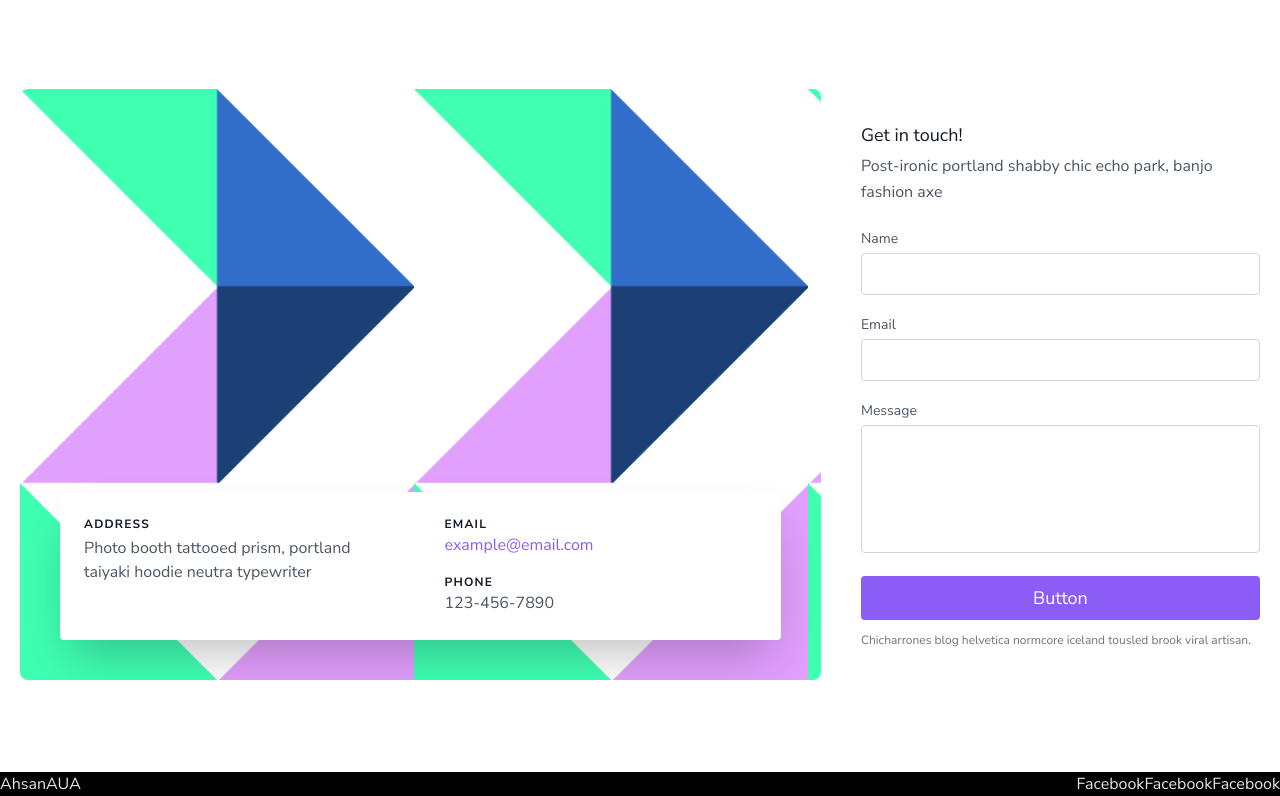
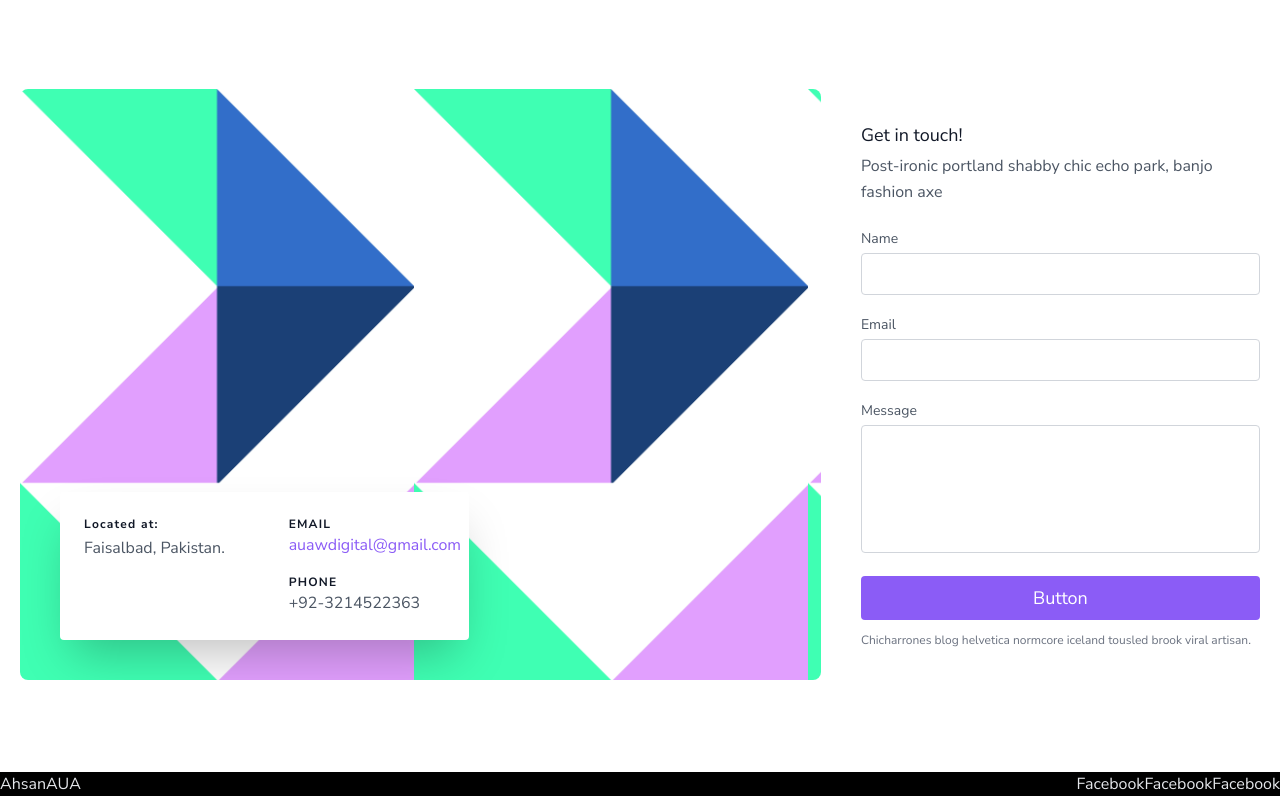
Before and after one commit to AUAboi/auaportfolio, a Vue app: page / in a window 1280 px wide. Shown: the part 2079-2875 px from the top of the page. Built offline with nearby package versions, Linux system fonts and the light colour scheme.

Commit message:
project restructring

```diff
--- a/src/components/About.vue
+++ b/src/components/About.vue
@@ -32,7 +32,7 @@
 </template>
 
 <script>
-import AppProfileCard from "@/components/utils/AppProfileCard";
+import AppProfileCard from "@/components/cards/AppProfileCard";
 
 export default {
 	name: "About",
--- a/src/components/Contact.vue
+++ b/src/components/Contact.vue
@@ -5,33 +5,7 @@
 			<div
 				class="bg-pattern lg:w-2/3 md:w-1/2 rounded-lg overflow-hidden sm:mr-10 p-10 flex items-end justify-start relative"
 			>
-				<div class="bg-white relative flex flex-wrap py-6 rounded shadow-2xl">
-					<div class="lg:w-1/2 px-6">
-						<h2
-							class="title-font font-semibold text-gray-900 tracking-widest text-xs"
-						>
-							ADDRESS
-						</h2>
-						<p class="mt-1">
-							Photo booth tattooed prism, portland taiyaki hoodie neutra
-							typewriter
-						</p>
-					</div>
-					<div class="lg:w-1/2 px-6 mt-4 lg:mt-0">
-						<h2
-							class="title-font font-semibold text-gray-900 tracking-widest text-xs"
-						>
-							EMAIL
-						</h2>
-						<a class="text-purple-500 leading-relaxed">example@email.com</a>
-						<h2
-							class="title-font font-semibold text-gray-900 tracking-widest text-xs mt-4"
-						>
-							PHONE
-						</h2>
-						<p class="leading-relaxed">123-456-7890</p>
-					</div>
-				</div>
+				<AppContactCard />
 			</div>
 			<AppContactForm />
 		</div>
@@ -40,11 +14,13 @@
 
 <script>
 import AppContactForm from "@/components/utils/AppContactForm";
+import AppContactCard from "@/components/cards/AppContactCard";
 
 export default {
 	name: "Contact",
 	components: {
-		AppContactForm
+		AppContactForm,
+		AppContactCard
 	}
 };
 </script>
--- a/src/components/MySkills.vue
+++ b/src/components/MySkills.vue
@@ -88,10 +88,10 @@
 </template>
 
 <script>
-import AppModal from "@/components/utils/AppModal";
-import AppProjectModal from "@/components/utils/AppProjectModal";
+import AppModal from "@/components/modals/AppModal";
+import AppProjectModal from "@/components/modals/AppProjectModal";
 
-import AppPortfolioModal from "@/components/utils/AppPortfolioModal";
+import AppPortfolioModal from "@/components/modals/AppPortfolioModal";
 
 export default {
 	name: "MySkills",
--- a/src/components/Portfolio.vue
+++ b/src/components/Portfolio.vue
@@ -5,7 +5,7 @@
 		</AppModal>
 		<h1 class="section-heading">My Portfolio</h1>
 		<div class="grid md:grid-cols-2 lg:grid-cols-3">
-			<AppProject
+			<AppProjectCard
 				@show-modal="showModal(project)"
 				v-for="(project, index) in projects"
 				:key="index"
@@ -16,14 +16,14 @@
 </template>
 
 <script>
-import AppProject from "@/components/utils/AppProject";
-import AppModal from "@/components/utils/AppModal";
-import AppProjectModal from "@/components/utils/AppProjectModal";
+import AppProjectCard from "@/components/cards/AppProjectCard";
+import AppModal from "@/components/modals/AppModal";
+import AppProjectModal from "@/components/modals/AppProjectModal";
 
 export default {
 	name: "Portfolio",
 	components: {
-		AppProject,
+		AppProjectCard,
 		AppModal,
 		AppProjectModal
 	},
--- /dev/null
+++ b/src/components/cards/AppContactCard.vue
@@ -0,0 +1,38 @@
+<template>
+	<div class="bg-white relative flex flex-wrap py-6 rounded shadow-2xl">
+		<div class="lg:w-1/2 px-6">
+			<h2
+				class="title-font font-semibold text-gray-900 tracking-widest text-xs"
+			>
+				Located at:
+			</h2>
+			<p class="mt-1">
+				Faisalbad, Pakistan.
+			</p>
+		</div>
+		<div class="lg:w-1/2 px-6 mt-4 lg:mt-0">
+			<h2
+				class="title-font font-semibold text-gray-900 tracking-widest text-xs"
+			>
+				EMAIL
+			</h2>
+			<a class="text-purple-500 leading-relaxed">auawdigital@gmail.com</a>
+			<h2
+				class="title-font font-semibold text-gray-900 tracking-widest text-xs mt-4"
+			>
+				PHONE
+			</h2>
+			<p class="leading-relaxed">
+				<a href="tel:+923214522363">
+					+92-3214522363
+				</a>
+			</p>
+		</div>
+	</div>
+</template>
+
+<script>
+export default {
+	name: "AppContactCard"
+};
+</script>
--- a/src/components/utils/AppPortfolioModal.vue
+++ b/src/components/modals/AppPortfolioModal.vue
@@ -2,7 +2,7 @@
 	<div class="text-center">
 		<div class="grid grid-cols-1 md:grid-cols-2" v-if="projects.length">
 			<div class="m-2" v-for="(project, index) in projects" :key="index">
-				<AppProject @show-modal="sendProject(project)" :project="project" />
+				<AppProjectCard @show-modal="sendProject(project)" :project="project" />
 			</div>
 		</div>
 		<div class="p-2 m-2" v-else>
@@ -23,12 +23,12 @@
 </template>
 
 <script>
-import AppProject from "@/components/utils/AppProject";
+import AppProjectCard from "@/components/cards/AppProjectCard";
 
 export default {
 	name: "AppPortfolioModal.vue",
 	components: {
-		AppProject
+		AppProjectCard
 	},
 	props: {
 		projects: {
```
Also changed, not shown: src/components/cards/AppProfileCard.vue (renamed from src/components/utils/AppProfileCard.vue), src/components/cards/AppProjectCard.vue (renamed from src/components/utils/AppProject.vue), src/components/loaders/AppProjectLoader.vue (renamed from src/components/utils/AppProjectLoader.vue), src/components/modals/AppModal.vue (renamed from src/components/utils/AppModal.vue), src/components/modals/AppProjectModal.vue (renamed from src/components/utils/AppProjectModal.vue).
